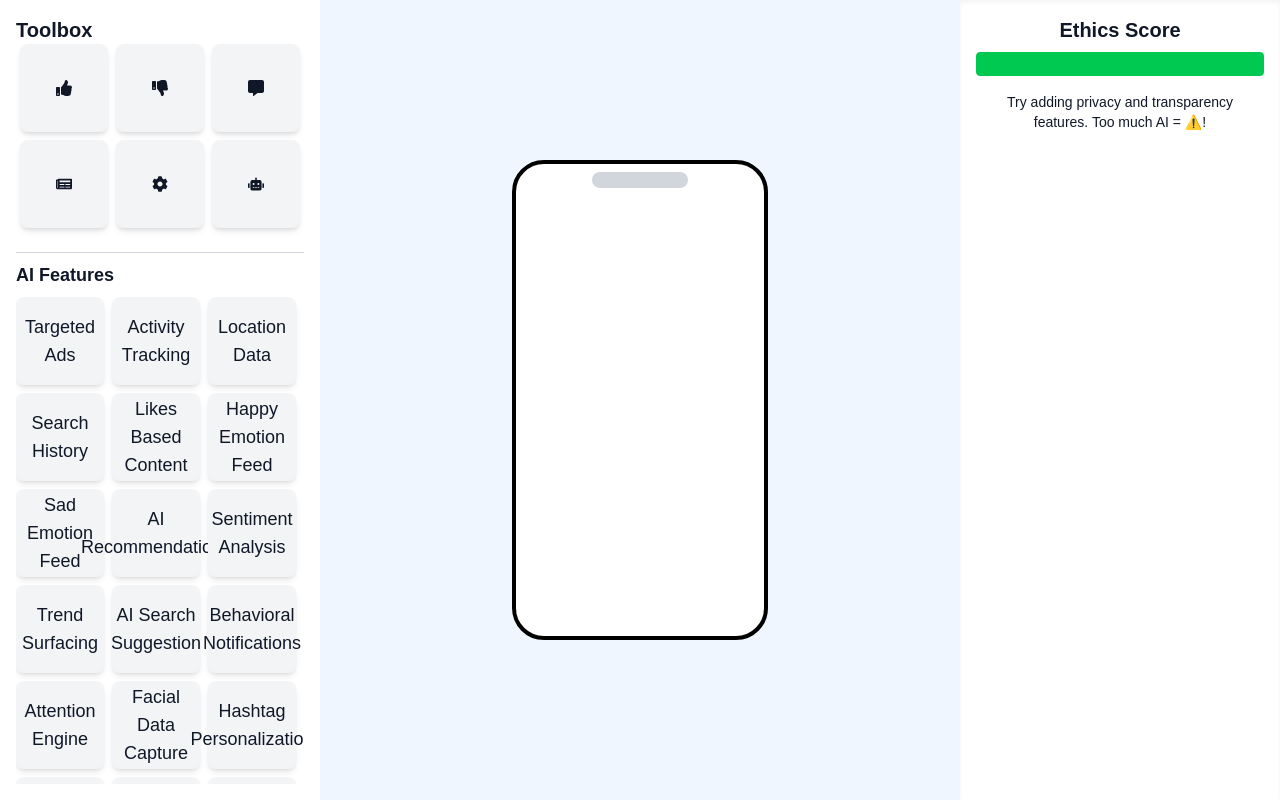
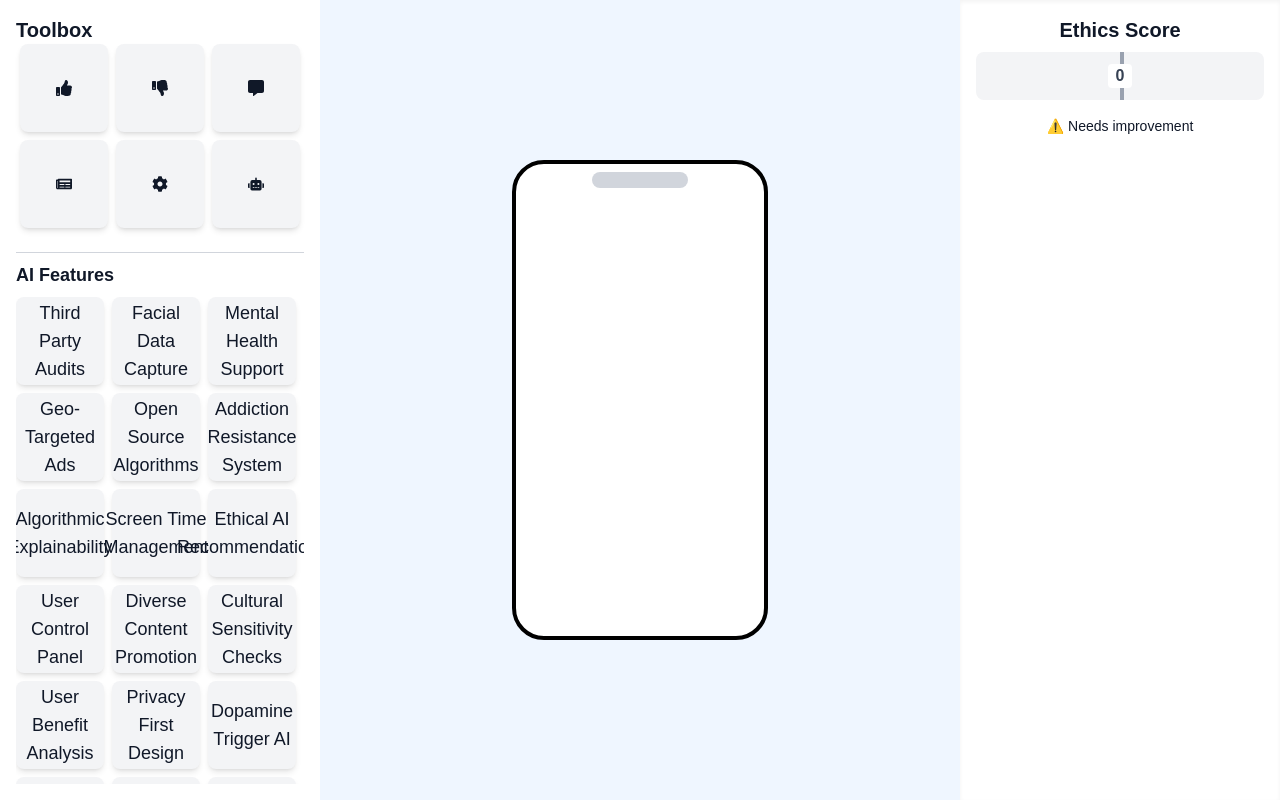
Before and after one commit to Arun03Kumar/redesign_ai, a React (Vite) app: page /game/social_media in a window 1280 px wide. Built offline with nearby package versions, Linux system fonts and the light colour scheme; a web font is replaced by a local one.

Commit message:
social task

```diff
--- a/src/components/games/socail_media/Social.tsx
+++ b/src/components/games/socail_media/Social.tsx
@@ -21,40 +21,120 @@ const COMPONENTS = [
 ];
 
 const AI_FEATURES = [
-  "Targeted Ads",
-  "Activity Tracking",
-  "Location Data",
-  "Search History",
-  "Likes Based Content",
-  "Happy Emotion Feed",
-  "Sad Emotion Feed",
-  "AI Recommendations",
-  "Sentiment Analysis",
-  "Trend Surfacing",
-  "AI Search Suggestion",
-  "Behavioral Notifications",
-  "Attention Engine",
+  "Third Party Audits",
   "Facial Data Capture",
-  "Hashtag Personalization",
-  "Watch Time Tracking",
-  "Friends Graph Learning",
+  "Mental Health Support",
+  "Geo-Targeted Ads",
+  "Open Source Algorithms",
+  "Addiction Resistance System",
+  "Algorithmic Explainability",
+  "Screen Time Management",
+  "Ethical AI Recommendations",
+  "User Control Panel",
+  "Diverse Content Promotion",
+  "Cultural Sensitivity Checks",
+  "User Benefit Analysis",
+  "Privacy First Design",
+  "Dopamine Trigger AI",
+  "Transparency Dashboard",
+  "Accessibility Features",
+  "Data Ownership Controls",
   "Sponsored Content",
+  "Consent-Based Tracking",
+  "Community Guidelines Enforcement",
+  "Gamified Rewards",
+  "Message Scan AI",
+  "Anonymous Usage Mode",
+  "Positive Reinforcement",
   "Engagement Tracking",
   "Filter Bubble Reinforcement",
+  "Bias Monitoring",
+  "Watch Time Tracking",
+  "Auto Play Hook",
+  "Friends Graph Learning",
+  "Educational Content Boost",
+  "Basic AI Recommendations",
   "Personal Info Usage",
-  "Message Scan AI",
+  "Emotional Balance Feed",
+  "Fact Checking System",
+  "Age-Appropriate Filtering",
+  "Likes Based Content",
+  "Location Data",
+  "Targeted Ads",
+  "Search History",
+  "Attention Engine",
+  "Behavioral Notifications",
+  "Digital Wellbeing Tools",
+  "Sad Emotion Feed",
+  "Activity Tracking",
+  "Hashtag Personalization",
   "Recommender System",
-  "Auto Play Hook",
+  "AI Search Suggestion",
+  "Trend Surfacing",
+  "Sentiment Analysis",
   "Like Bias Training",
   "Dislike Bias Training",
-  "Geo-Targeted Ads",
-  "Gamified Rewards",
-  "Dopamine Trigger AI",
 ];
+
+const AI_FEATURE_SCORES = {
+  "Third Party Audits": 6,
+  "Facial Data Capture": -9,
+  "Mental Health Support": 9,
+  "Geo-Targeted Ads": -6,
+  "Open Source Algorithms": 5,
+  "Addiction Resistance System": 8,
+  "Algorithmic Explainability": 5,
+  "Screen Time Management": 4,
+  "Ethical AI Recommendations": 7,
+  "User Control Panel": 7,
+  "Diverse Content Promotion": 6,
+  "Cultural Sensitivity Checks": 5,
+  "User Benefit Analysis": 6,
+  "Privacy First Design": 8,
+  "Dopamine Trigger AI": -7,
+  "Transparency Dashboard": 8,
+  "Accessibility Features": 6,
+  "Data Ownership Controls": 7,
+  "Sponsored Content": -4,
+  "Consent-Based Tracking": 3,
+  "Community Guidelines Enforcement": 5,
+  "Gamified Rewards": -3,
+  "Message Scan AI": -5,
+  "Anonymous Usage Mode": 4,
+  "Positive Reinforcement": 4,
+  "Engagement Tracking": -3,
+  "Filter Bubble Reinforcement": -7,
+  "Bias Monitoring": 6,
+  "Watch Time Tracking": -3,
+  "Auto Play Hook": -4,
+  "Friends Graph Learning": -4,
+  "Educational Content Boost": 5,
+  "Basic AI Recommendations": -2,
+  "Personal Info Usage": -8,
+  "Emotional Balance Feed": 6,
+  "Fact Checking System": 5,
+  "Age-Appropriate Filtering": 5,
+  "Likes Based Content": -2,
+  "Location Data": -7,
+  "Targeted Ads": -8,
+  "Search History": -4,
+  "Attention Engine": -6,
+  "Behavioral Notifications": -3,
+  "Digital Wellbeing Tools": 7,
+  "Sad Emotion Feed": -5,
+  "Activity Tracking": -3,
+  "Hashtag Personalization": -3,
+  "Recommender System": -2,
+  "AI Search Suggestion": -2,
+  "Trend Surfacing": 1,
+  "Sentiment Analysis": 3,
+  "Like Bias Training": 4,
+  "Dislike Bias Training": 4,
+};
 
 const ItemTypes = {
   COMPONENT: "component",
-  AI_FEATURE: "ai_feature"
+  AI_FEATURE: "ai_feature",
 };
 
 function DraggableItem({ item, draggable = true, type, isSelected }) {
@@ -84,7 +164,13 @@ function DraggableItem({ item, draggable = true, type, isSelected }) {
   );
 }
 
-function DraggablePlacedItem({ item, moveItem, resizeItem, onDropAIFeature, selectedAIFeatures }) {
+function DraggablePlacedItem({
+  item,
+  moveItem,
+  resizeItem,
+  onDropAIFeature,
+  selectedAIFeatures,
+}) {
   const [{ isDragging }, dragRef] = useDrag(() => ({
     type: ItemTypes.COMPONENT,
     item: { ...item, source: "canvas" },
@@ -177,7 +263,14 @@ function DraggablePlacedItem({ item, moveItem, resizeItem, onDropAIFeature, sele
   );
 }
 
-function DropPhone({ items, addItem, moveItem, resizeItem, selectedAIFeatures, onDropAIFeature  }) {
+function DropPhone({
+  items,
+  addItem,
+  moveItem,
+  resizeItem,
+  selectedAIFeatures,
+  onDropAIFeature,
+}) {
   const phoneRef = useRef(null);
 
   const [, drop] = useDrop({
@@ -235,7 +328,7 @@ function Social() {
 
   const handleAIFeatureDrop = (feature) => {
     if (!selectedAIFeatures.includes(feature)) {
-      setSelectedAIFeatures(prev => [...prev, feature]);
+      setSelectedAIFeatures((prev) => [...prev, feature]);
     }
   };
 
@@ -258,6 +351,16 @@ function Social() {
       setPlacedItems(updated);
     }
   };
+
+  const totalScore = selectedAIFeatures.reduce(
+    (sum, feature) => sum + (AI_FEATURE_SCORES[feature] || 0),
+    0
+  );
+
+  const MAX = 134;
+  const MIN = -111;
+  // const RANGE = MAX - MIN; // = 245
+  // const percent = ((totalScore - MIN) / RANGE) * 100;
 
   return (
     <DndProvider backend={HTML5Backend}>
@@ -300,16 +403,40 @@ function Social() {
         {/* Right Panel */}
         <div className="w-1/4 bg-white shadow-inner p-4 flex flex-col items-center">
           <h2 className="text-xl font-bold mb-2">Ethics Score</h2>
-          <div className="bg-gray-200 w-full rounded h-6 overflow-hidden mb-4">
+          <div className="w-full mb-4 relative h-12 bg-gray-100 rounded-lg overflow-hidden">
+            <div className="absolute left-1/2 top-0 bottom-0 w-1 bg-gray-400"></div>
             <div
-              className="bg-green-500 h-full rounded"
-              style={{ width: `${Math.max(10, 100 - selectedAIFeatures.length * 3)}%` }}
-            />
+              className={`absolute h-full top-0 transition-all duration-300 ${
+                totalScore >= 0 ? "bg-green-500" : "bg-red-500"
+              }`}
+              style={{
+                width: `${
+                  (Math.abs(totalScore) /
+                    (totalScore > 0 ? MAX : Math.abs(MIN))) *
+                  50
+                }%`,
+                left: totalScore >= 0 ? "50%" : undefined,
+                right: totalScore < 0 ? "50%" : undefined,
+                transform: "translateX(0%)",
+                zIndex: 0,
+              }}
+            ></div>
+            <div className="absolute inset-0 flex items-center justify-center">
+              <span className="font-bold text-gray-700 bg-white px-2 rounded">
+                {totalScore}
+              </span>
+            </div>
           </div>
           <p className="text-sm text-center px-2">
-            {selectedAIFeatures.length > 5
-              ? "⚠️ Too many AI features! Privacy risk!"
-              : "Try adding privacy and transparency features. Too much AI = ⚠️!"}
+            {totalScore >= 10
+              ? "🌟 Excellent! Ethical design focus!"
+              : totalScore >= 5
+              ? "✅ Good balance!"
+              : totalScore >= 0
+              ? "⚠️ Needs improvement"
+              : totalScore >= -5
+              ? "⚠️⚠️ Concerning design choices"
+              : "🚨 Dangerous! High manipulation risk!"}
           </p>
         </div>
       </div>
```
